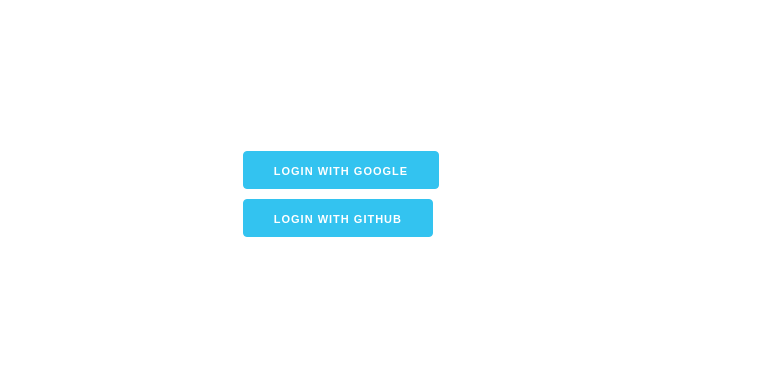
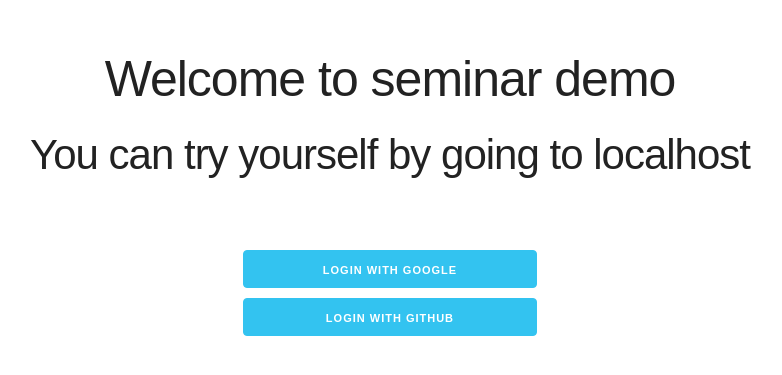
Before and after one commit to de7ign/single-sign-on, a React (Create React App) app in the folder frontend/: page / in a window 1280 px wide. Shown: the part 143-518 px from the top of the page, without its empty margins (250-1032 px from the left). Built offline with nearby package versions, Linux system fonts and the light colour scheme; no server answers.

Commit message:
Add touchups

```diff
--- a/frontend/public/index.html
+++ b/frontend/public/index.html
@@ -20,25 +20,13 @@
       work correctly both with client-side routing and a non-root public URL.
       Learn how to configure a non-root public URL by running `npm run build`.
     -->
-    <title>React App</title>
+    <title>Seminar Demo</title>
   </head>
   <body>
     <noscript>
       You need to enable JavaScript to run this app.
     </noscript>
-    <div class="container">
-      <div class="row">
-        <div class="one-third column">
-          &nbsp;
-        </div>
-        <div class="one-third column">
-          <div id="root"></div>
-        </div>
-        <div class="one-third column">
-          &nbsp;
-        </div>
-      </div>
-    </div>
+    <div id="root"></div>
 
     <!--
       This HTML file is a template.
--- a/frontend/src/components/Login/login.css
+++ b/frontend/src/components/Login/login.css
@@ -1,3 +1,7 @@
 .login {
-    margin-top:100%
+    margin-top:15%
   }
+
+h1,h2 {
+  text-align: center;
+}
--- a/frontend/src/components/Login/login.js
+++ b/frontend/src/components/Login/login.js
@@ -7,7 +7,8 @@
     constructor(props){
         super(props);
         this.state = {
-            authorized  :   false
+            authorized  :   false,
+            HostURI :   window.location.hostname
         }
 
         axios.post('http://localhost:5000/v1/api/userinfo')
@@ -31,10 +32,30 @@
             )
         }
         return (
-            <div class="login">
-                <a class="button-primary button" href="http://localhost:5000/v1/api/auth/google">Login with google</a>
-                <a class="button-primary button" href="http://localhost:5000/v1/api/auth/github">Login with github</a>
+            <div class="container login">
+                <div class="row">
+                    <h1>
+                        Welcome to seminar demo
+                    </h1>
+                    <h2>
+                        You can try yourself by going to {this.state.HostURI}
+                    </h2>
+                </div>
+                <br /><br />
+                <div className="row">
+                    <div className="one-third column">
+                        &nbsp;
+                    </div>
+                    <div className="one-third column">
+                        <a class="button-primary button u-full-width" href="http://localhost:5000/v1/api/auth/google">Login with google</a>
+                        <a class="button-primary button u-full-width" href="http://localhost:5000/v1/api/auth/github">Login with github</a>
+                    </div>
+                    <div className="one-third column">
+                        &nbsp;
+                    </div>
+                </div>
             </div>
+
         )
     }
 }
```
